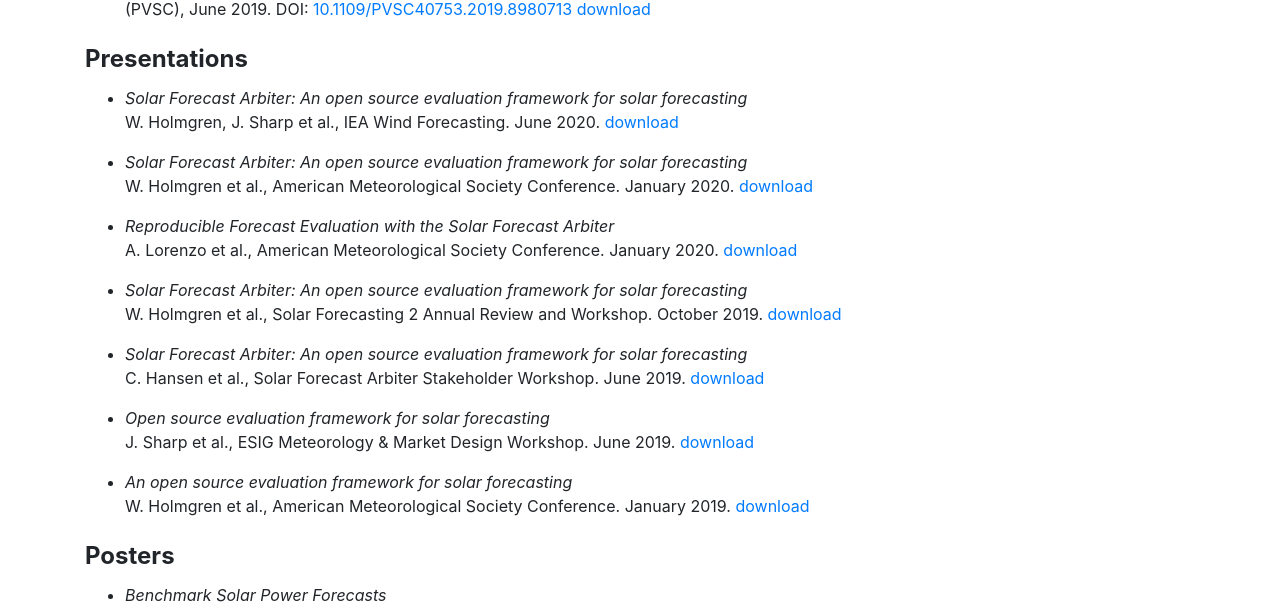
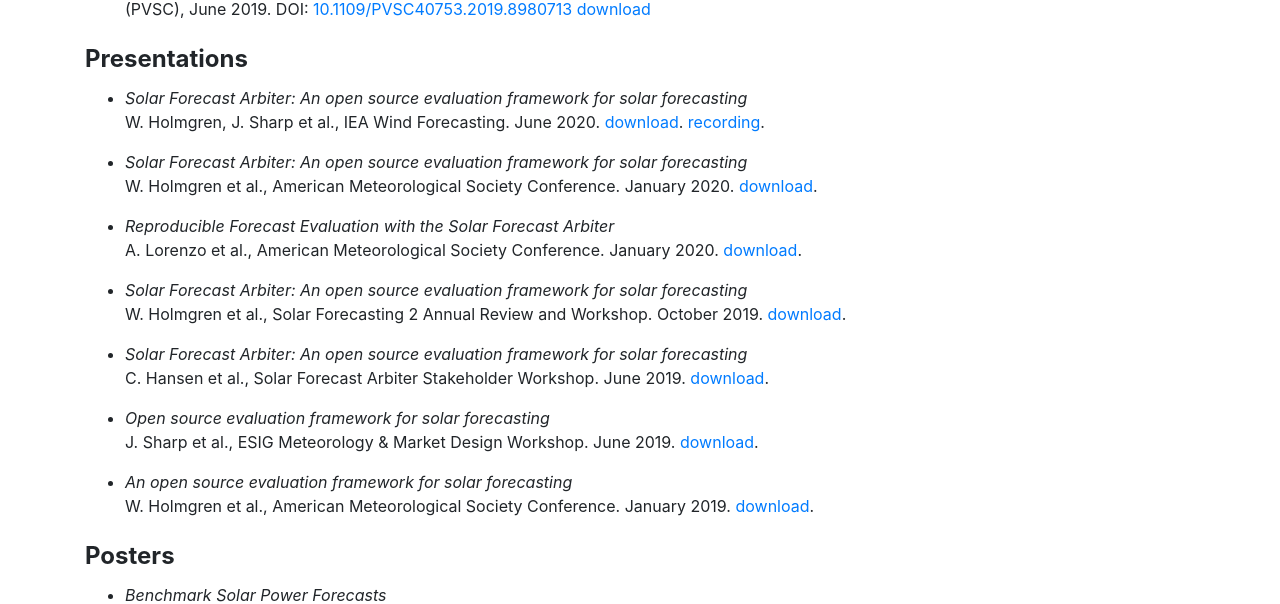
Before and after one commit to SolarArbiter/SolarArbiter.github.io, a Jekyll site: the page built from publications.md, in a window 1280 px wide and 1017 px high. Shown: the part 289-893 px from the top of the window. Built offline with Jekyll 4.4.1, drawn with Linux system fonts in a browser that asks for light colours.

Commit message:
conditional link to recording

```diff
--- a/_data/presentations.yml
+++ b/_data/presentations.yml
@@ -3,6 +3,7 @@
   place: IEA Wind Forecasting
   date: June 2020
   link: assets/presentations/2020 IEA SFA.pdf
+  recording: https://youtu.be/oqidNhlAkAo
 - authors: W. Holmgren et al.
   title: "Solar Forecast Arbiter: An open source evaluation framework for solar forecasting"
   place: American Meteorological Society Conference
--- a/publications.md
+++ b/publications.md
@@ -17,7 +17,7 @@
 
 {% for presentation in site.data.presentations %}
 - _{{ presentation.title }}_<br/>
-  {{ presentation.authors }}, {{ presentation.place}}. {{ presentation.date }}. <a href="{{ presentation.link | relative_url }}">download<span class="sr-only"> presentation {{ presentation.title }} by {{ presentation.authors}}</span></a>
+  {{ presentation.authors }}, {{ presentation.place}}. {{ presentation.date }}. <a href="{{ presentation.link | relative_url }}">download<span class="sr-only"> presentation {{ presentation.title }} by {{ presentation.authors}}</span></a>. {% if presentation.recording %}<a href="{{ presentation.recording | relative_url }}">recording<span class="sr-only"> presentation {{ presentation.title }} by {{ presentation.authors}}</span></a>. {% endif %}
 
 {% endfor %}
 
```
